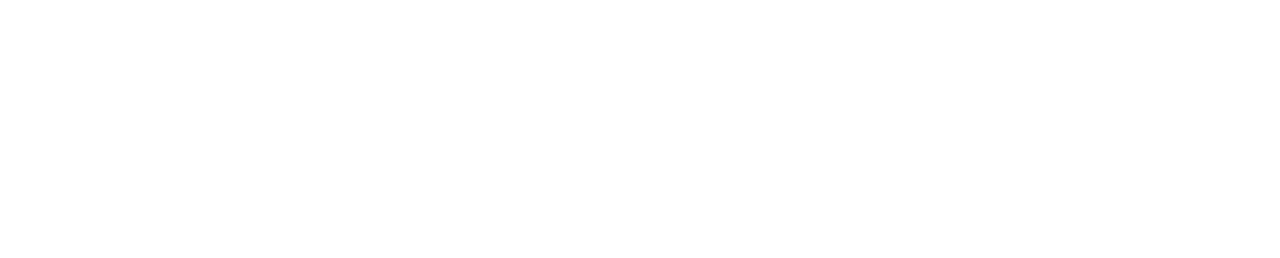
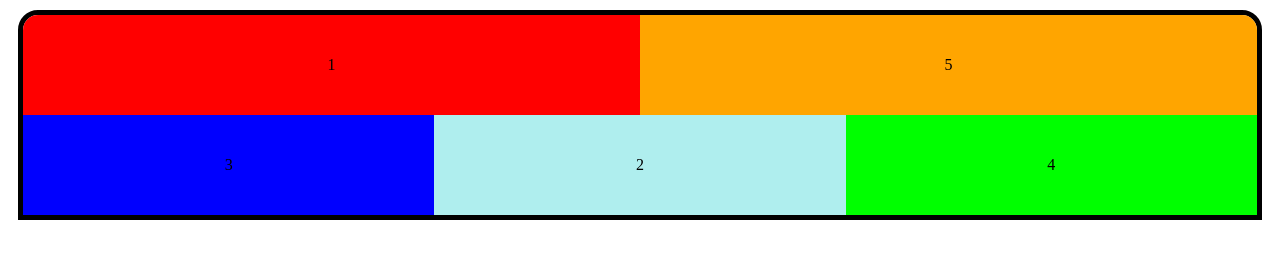
Before and after one commit to RomanBuday/A-level_JS, a plain HTML site: page Homework5/index.html in a window 1280 px wide. Drawn offline with Linux system fonts and the light colour scheme.

```diff
--- a/Homework5/index.html
+++ b/Homework5/index.html
@@ -4,6 +4,7 @@
     <meta charset="UTF-8">
     <meta http-equiv="X-UA-Compatible" content="IE=edge">
     <meta name="viewport" content="width=device-width, initial-scale=1.0">
+    <link rel="stylesheet" href="style.css">
     <title>Homework4</title>
 </head>
 <body>
--- a/Homework5/script.js
+++ b/Homework5/script.js
@@ -23,7 +23,7 @@ const obj = {
 obj.getKeySum = function() {
     let out = 0;
     Object.values(this).forEach((item)=> {
-        if(item ==  true) {
+        if(item == true) {
             out += item;
         }
     });
@@ -31,7 +31,49 @@ obj.getKeySum = function() {
 };
 
 obj.reverseKey = function() {
-
+    const result = {};
+    Object.entries(obj).forEach(([key, value]) => {
+      result[value] = key;
+    });
 };
 
-console.log(obj);
+console.log(obj.getKeySum());
+console.log(obj.reverseKey());
+
+
+//---------------------------------------------------------
+
+let holderDiv = document.querySelector("div.holder");
+holderDiv.setAttribute("style", "margin: 10px");
+
+
+var item1 = document.createElement("div");
+var itemText = document.createTextNode("1");
+item1.appendChild(itemText);
+item1.className = 'item';
+holderDiv.appendChild(item1);
+//item1.setAttribute("style", "margin-top: 30px");
+
+var item2 = document.createElement("div");
+var itemText = document.createTextNode("2");
+item2.appendChild(itemText);
+item2.className = 'item';
+holderDiv.appendChild(item2);
+
+var item3 = document.createElement("div");
+var itemText = document.createTextNode("3");
+item3.appendChild(itemText);
+item3.className = 'item';
+holderDiv.appendChild(item3);
+
+var item4 = document.createElement("div");
+var itemText = document.createTextNode("4");
+item4.appendChild(itemText);
+item4.className = 'item';
+holderDiv.appendChild(item4);
+
+var item5 = document.createElement("div");
+var itemText = document.createTextNode("5");
+item5.appendChild(itemText);
+item5.className = 'item';
+holderDiv.appendChild(item5);
--- /dev/null
+++ b/Homework5/style.css
@@ -0,0 +1,48 @@
+.holder {
+    width: calc (100% - 10px);
+    /* margin: 10px; */
+    border: 5px solid black;
+    border-radius: 20px 20px 0 0;
+    display: flex;
+    flex-wrap: wrap;
+  }
+
+  .item {
+    min-height:100px;
+    text-align: center;
+    display: flex;
+    flex-direction: column;
+    justify-content: center;
+  }
+
+  .item:nth-child(1) {
+    background-color: #f00;
+    flex-grow: 2;
+    width: 50%;
+    border-top-left-radius: 15px;
+  }
+
+  .item:nth-child(2) {
+    order: 2;
+    background-color: #afeeee;
+    flex-grow: 1;
+  }
+
+  .item:nth-child(3) {
+    order: 1;
+    background-color: #00f;
+    flex-grow: 1;
+  }
+
+  .item:nth-child(4) {
+    order: 3;
+    background-color: #0f0;
+    flex-grow: 1;
+  }
+
+  .item:nth-child(5) {
+    background-color: #ffa500;
+    flex-grow: 2;
+    width: 50%;
+    border-top-right-radius: 15px;
+  }
```
